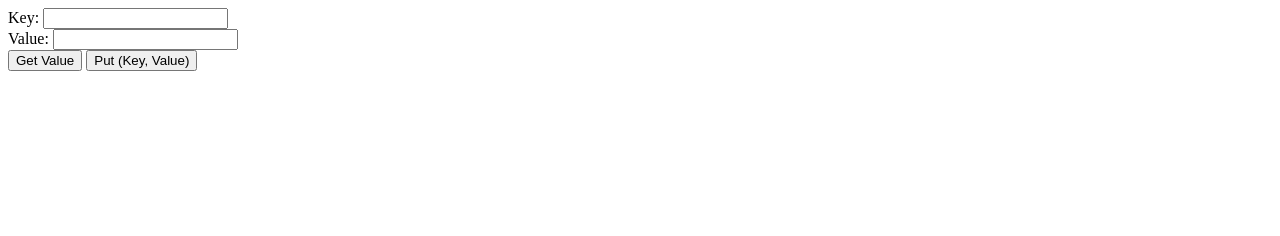
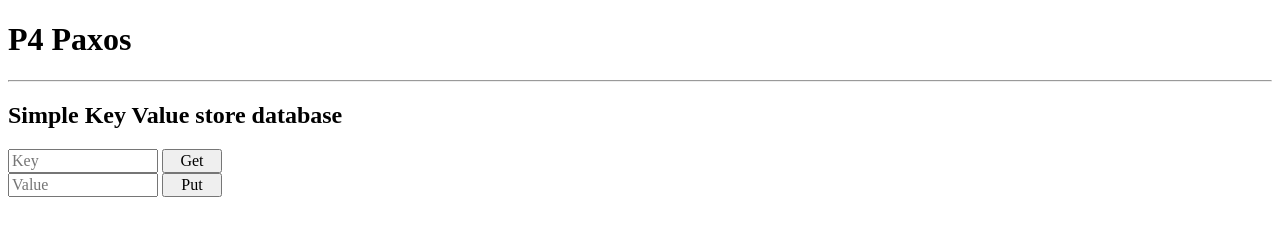
Before and after one commit to usi-systems/p4xos-public, a plain HTML site: page bmv2/scripts/web/index.html in a window 1280 px wide. Drawn offline with Linux system fonts and the light colour scheme.

Commit message:
improved visualization

```diff
--- a/bmv2/scripts/web/index.html
+++ b/bmv2/scripts/web/index.html
@@ -1,14 +1,38 @@
 <!DOCTYPE html>
 <html>
 <head>
-    <title>NetPaxos</title>
+    <title>P4 Paxos</title>
+    <style>
+        div {
+            align-items: center;
+        }
+
+        input, select, textarea {
+            font-family : inherit;
+            font-size   : 100%;
+            width : 150px;
+            margin: 5;
+            box-sizing: border-box;
+        }
+        button {
+            font-family : inherit;
+            font-size   : 100%;
+            margin: 5;
+            box-sizing: border-box;
+            width : 60px;
+        }
+    </style>
 </head>
 <body>
-        Key: <input type="text" name="key" id="key"><br>
-        Value: <input type="text" name="value" id="value"><br>
-        <button id="get">Get Value</button>
-        <button id="put">Put (Key, Value)</button>
-
+    <h1>P4 Paxos</h1>
+    <hr>
+    <h2>Simple Key Value store database</h2>
+    <div>
+        <input type="search" name="key" id="key" placeholder="Key">
+        <button id="get">Get</button><br>
+        <input type="search" name="value" id="value" placeholder="Value">
+        <button id="put">Put</button>
+    </div>
 <script type="text/javascript" src=./jquery.min.js></script>
 <script>
 $(function(){
```
